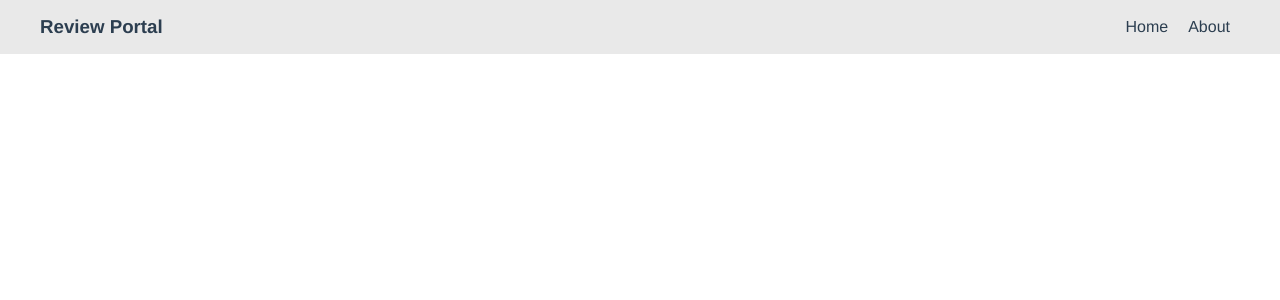
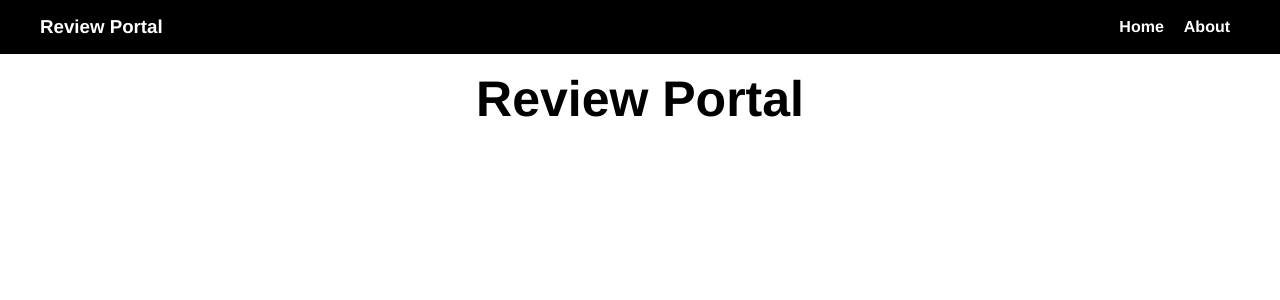
Before and after one commit to the-jossie/vue-review-portal, a Vue app: page / in a window 1280 px wide. Shown: the top 300 px of the page. Built offline with nearby package versions, Linux system fonts and the light colour scheme.

Commit message:
wip: HomeView

```diff
--- a/src/App.vue
+++ b/src/App.vue
@@ -20,12 +20,10 @@ export default {
   font-family: Avenir, Helvetica, Arial, sans-serif;
   -webkit-font-smoothing: antialiased;
   -moz-osx-font-smoothing: grayscale;
-  color: #2c3e50;
 }
 
 * {
   margin: 0;
   padding: 0;
-  color: #2c3e50;
 }
 </style>
--- a/src/components/Header.vue
+++ b/src/components/Header.vue
@@ -1,4 +1,5 @@
 <template>
+  <div class="container">
     <nav>
       <StyledText :value="appName" variant="h3" />
       <ul>
@@ -10,6 +11,7 @@
         </li>
       </ul>
     </nav>
+  </div>
 </template>
 
 <script>
@@ -30,12 +32,16 @@ export default {
 </script>
 
 <style scoped>
+.container {
+  background-color: #000;
   nav {
     display: flex;
     align-items: center;
     justify-content: space-between;
-  background-color: #e9e9e9;
     padding: 16px 40px;
+    color: #fff;
+    max-width: 1440px;
+    margin: 0 auto;
 
     ul {
       list-style-type: none;
@@ -47,6 +53,9 @@ nav {
         margin: 0 10px;
         a {
           text-decoration: none;
+          color: #fff;
+          font-weight: 600;
+        }
       }
     }
   }
--- a/src/views/HomeView.vue
+++ b/src/views/HomeView.vue
@@ -1,10 +1,39 @@
+import StyledText from '@/components/Text';
 <template>
-  <div class=""></div>
+  <div class="container">
+    <StyledText :value="appName" variant="h1" class="title" />
+  </div>
 </template>
 
 <script>
+import StyledText from "@/components/Text";
+import configs from "@/configs/app";
+
 export default {
   name: "HomeView",
-  components: {},
+  components: {
+    StyledText,
+  },
+  data() {
+    return {
+      appName: configs.APP_NAME,
+    };
+  },
 };
 </script>
+
+<style scoped>
+.container {
+  display: flex;
+  flex-direction: column;
+  justify-content: center;
+  align-items: center;
+  padding: 16px;
+  max-width: 1440px;
+  margin: 0 auto;
+
+  .title {
+    font-size: 50px;
+  }
+}
+</style>
```
Lines whose indentation alone changed are shown as unchanged.
